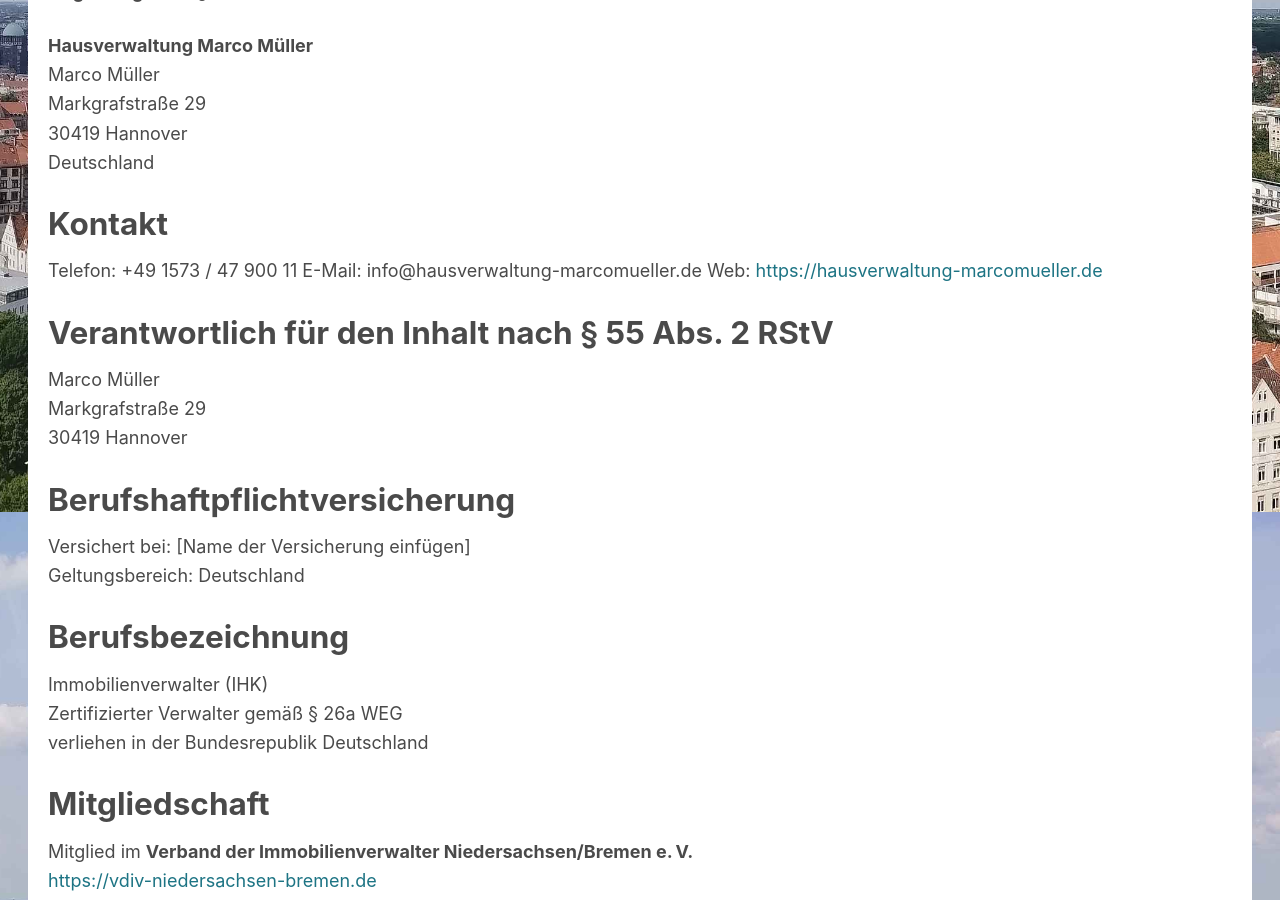
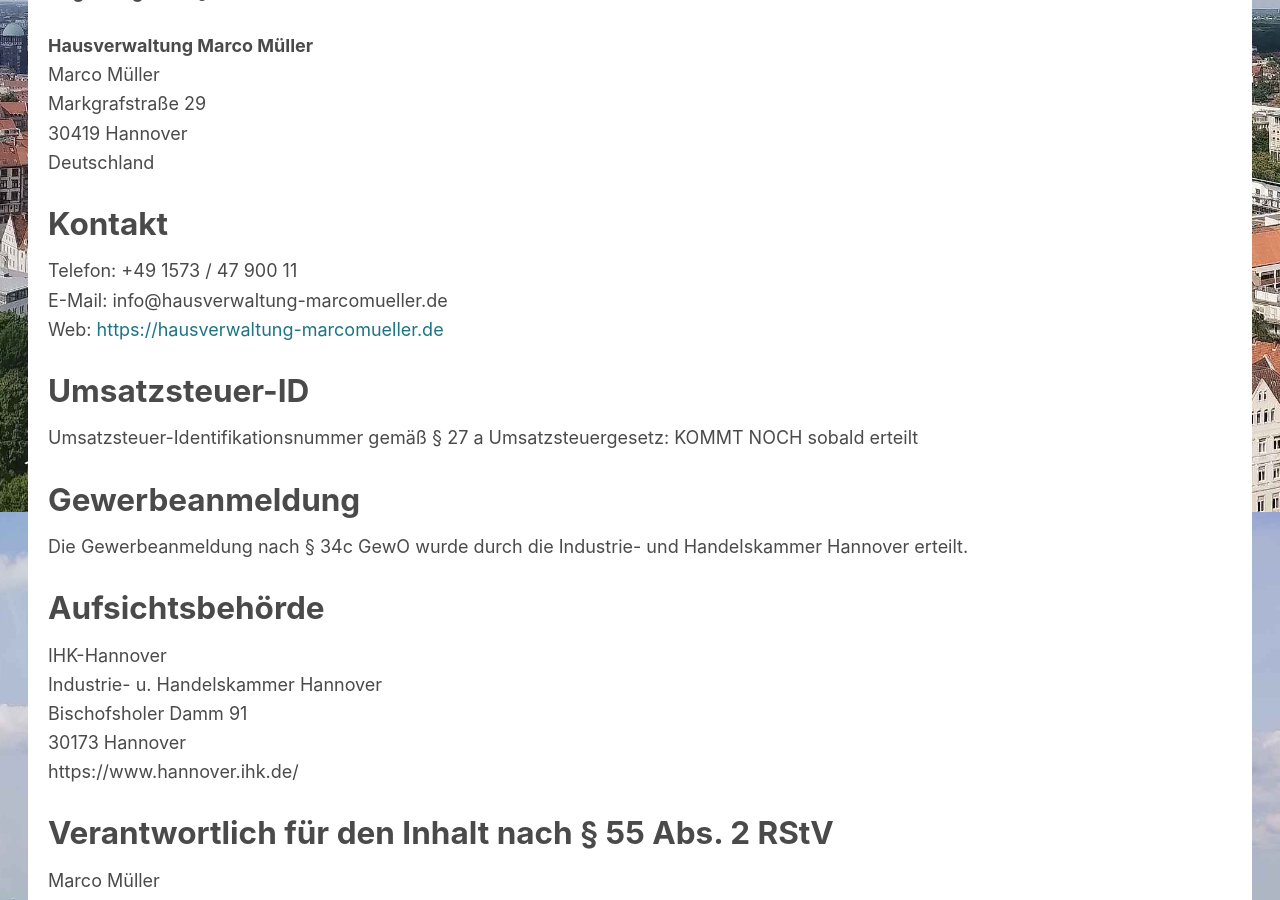
Before and after one commit to marek22k/hausverwaltung, a Jekyll site: the page built from impressum.md, in a window 1280 px wide and 900 px high, scrolled down 1288 px. Built offline with Jekyll 4.4.1, drawn with Linux system fonts in a browser that asks for light colours.

Commit message:
Update impressum.md

```diff
--- a/impressum.md
+++ b/impressum.md
@@ -18,9 +18,25 @@
 
 ### Kontakt
 
-Telefon: +49 1573 / 47 900 11
-E-Mail: info@hausverwaltung-marcomueller.de
+Telefon: +49 1573 / 47 900 11 <br>
+E-Mail: info@hausverwaltung-marcomueller.de<br>
 Web: [https://hausverwaltung-marcomueller.de](https://hausverwaltung-marcomueller.de)
+
+### Umsatzsteuer-ID
+
+Umsatzsteuer-Identifikationsnummer gemäß § 27 a Umsatzsteuergesetz: KOMMT NOCH sobald erteilt
+
+### Gewerbeanmeldung
+Die Gewerbeanmeldung nach § 34c GewO wurde durch die Industrie- und Handelskammer Hannover erteilt.
+
+### Aufsichtsbehörde
+
+IHK-Hannover<br>
+Industrie- u. Handelskammer Hannover<br>
+Bischofsholer Damm 91<br>
+30173 Hannover<br>
+https://www.hannover.ihk.de/
+
 
 ### Verantwortlich für den Inhalt nach § 55 Abs. 2 RStV
 
```
